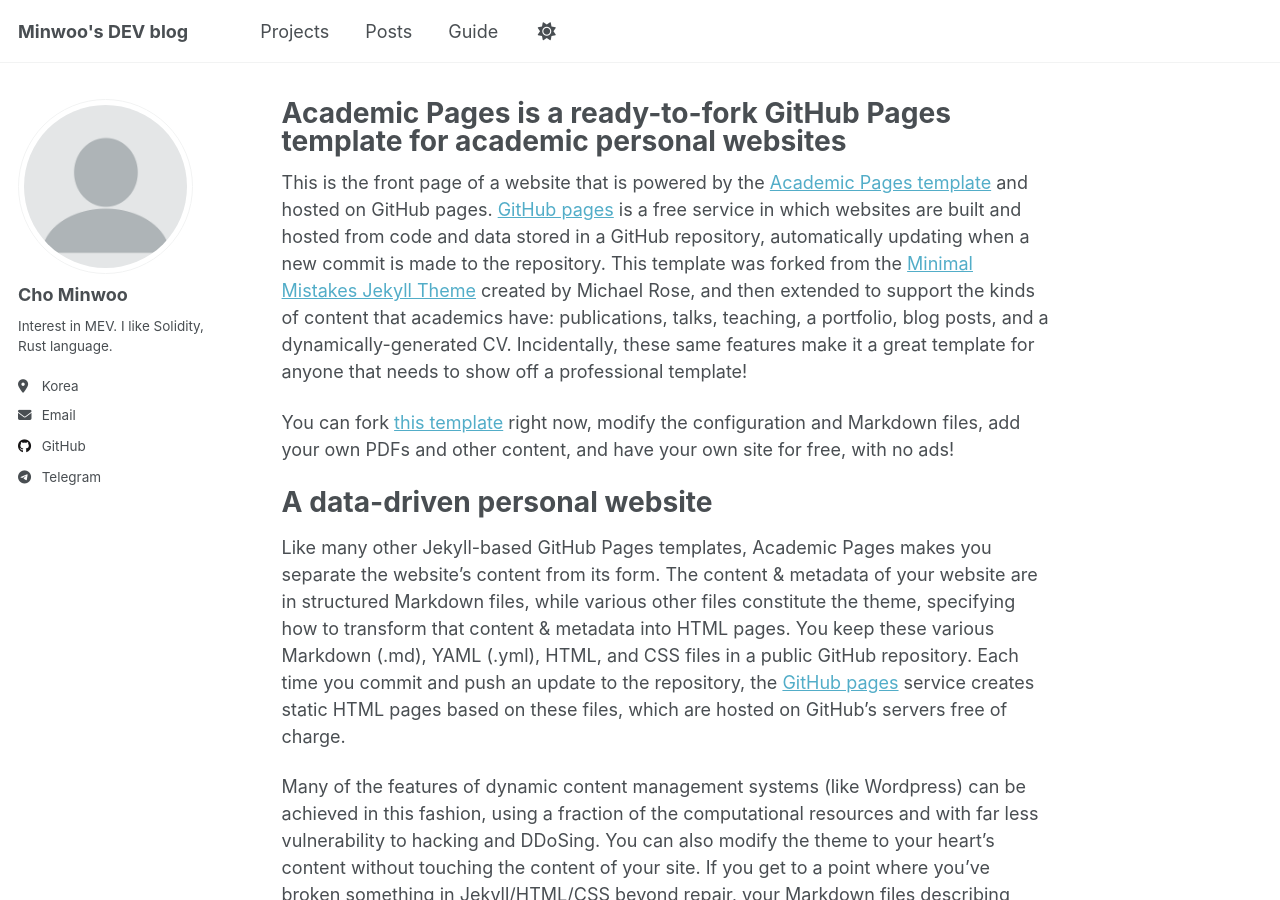
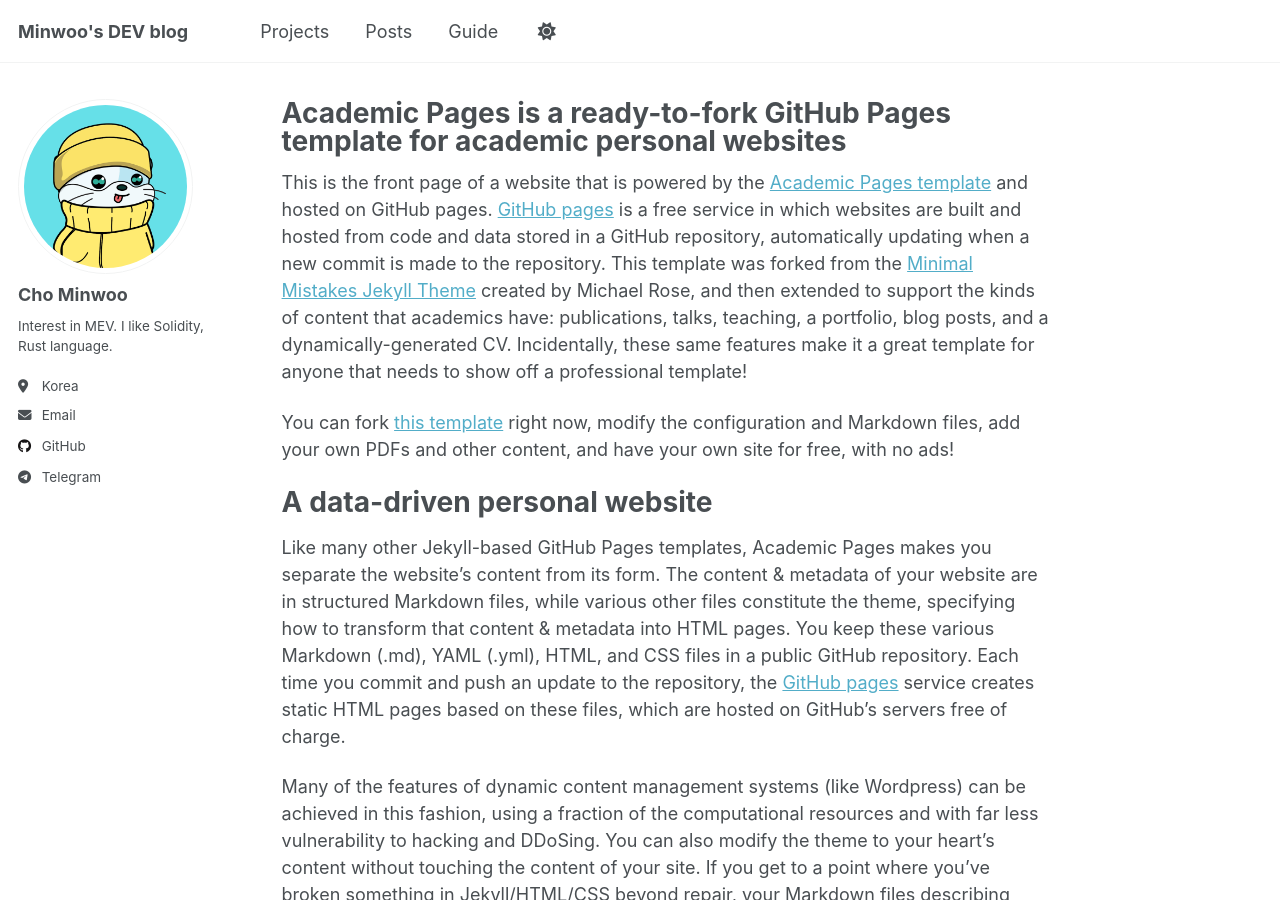
Before and after one commit to cmw9957/cmw9957.github.io, a Jekyll site: the page built from _pages/about.md, in a window 1280 px wide and 900 px high. Built offline with Jekyll 4.4.1, drawn with Linux system fonts in a browser that asks for light colours; a script that is not in the unit is left out.

Commit message:
add profile image

```diff
--- a/_config.yml
+++ b/_config.yml
@@ -23,7 +23,7 @@
 #               Additional customization can be done by editing /_includes/author-profile.html
 author:
   # Biographic information
-  avatar           : "profile.png"
+  avatar           : "profile_nft.png"
   name             : "Cho Minwoo"
   pronouns         : # example: "she/her"
   bio              : "Interest in MEV. I like Solidity, Rust language."
```
Also changed, not shown: images/profile_nft.png (added).
